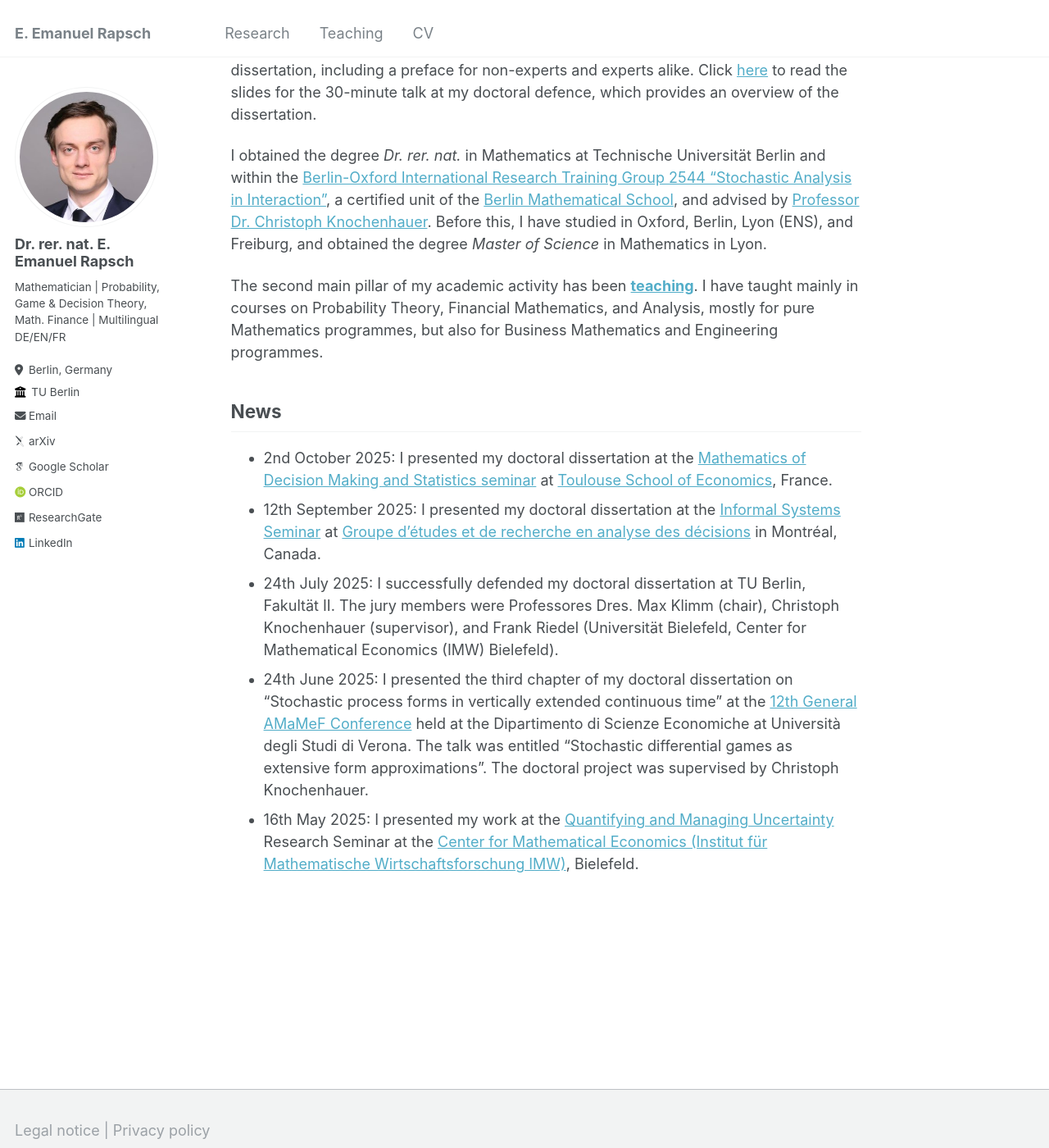
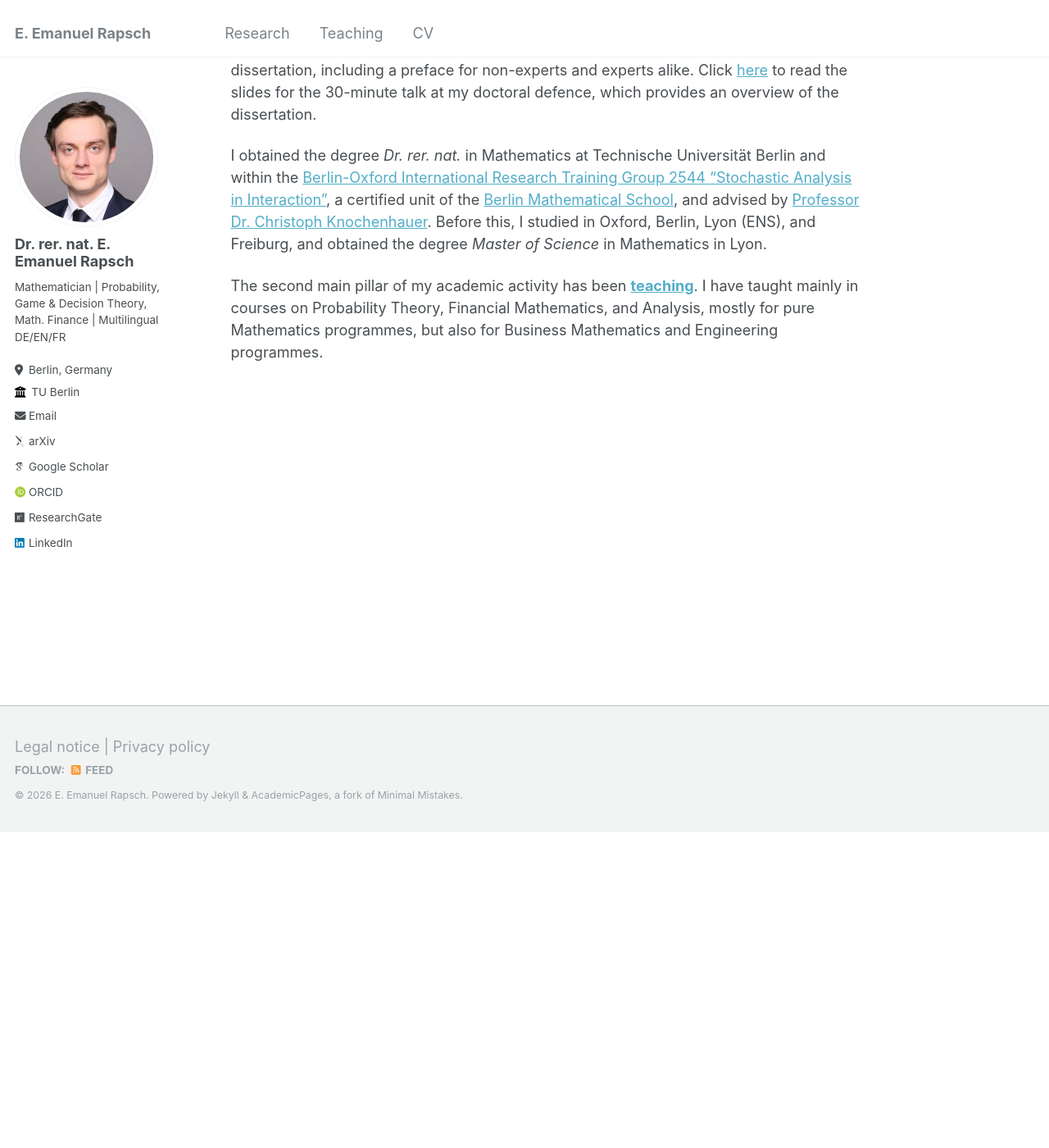
Before and after one commit to erapsch/erapsch.github.io, a Jekyll site: the page built from _pages/about.md, in a window 1280 px wide and 1400 px high, scrolled down 384 px. Shown: the whole window at 82% size. Built offline with Jekyll 4.4.1, drawn with Linux system fonts in a browser that asks for light colours; some web fonts are replaced; some of the changed lines change nothing that is shown.

Commit message:
updated "News" in about

```diff
--- a/_pages/about.md
+++ b/_pages/about.md
@@ -17,15 +17,16 @@
 To get an idea of my academic <a href="/research">**research**</a>, click <a href="https://doi.org/10.14279/depositonce-24410">here</a> and take a look at my doctoral dissertation, including a preface for non-experts and experts alike. Click <a href="{{ site.baseurl }}/files\On_the_Foundations_of_Dynamic_Games_and_Probability__Decision_Making_in_Stochastic_Extensive_Form.pdf">here</a> to read the slides for the 30-minute talk at my doctoral defence, which provides an overview of the dissertation.
 <!--<embed src="{{ site.baseurl }}/files\On_the_Foundations_of_Dynamic_Games_and_Probability__Decision_Making_in_Stochastic_Extensive_Form.pdf" width="600" height="700" type='application/pdf'> -->
 
-I obtained the degree <em>Dr. rer. nat.</em> in Mathematics at Technische Universität Berlin and within the <a href="https://www3.math.tu-berlin.de/stoch/IRTG/">Berlin-Oxford International Research Training Group 2544 "Stochastic Analysis in Interaction"</a>, a certified unit of the <a href="https://www.math-berlin.de/">Berlin Mathematical School</a>, and advised by <a href="https://www.stochasticcontrol.org">Professor Dr. Christoph Knochenhauer</a>. Before this, I have studied in Oxford, Berlin, Lyon (ENS), and Freiburg, and obtained the degree <em>Master of Science</em> in Mathematics in Lyon.
+I obtained the degree <em>Dr. rer. nat.</em> in Mathematics at Technische Universität Berlin and within the <a href="https://www3.math.tu-berlin.de/stoch/IRTG/">Berlin-Oxford International Research Training Group 2544 "Stochastic Analysis in Interaction"</a>, a certified unit of the <a href="https://www.math-berlin.de/">Berlin Mathematical School</a>, and advised by <a href="https://www.stochasticcontrol.org">Professor Dr. Christoph Knochenhauer</a>. Before this, I studied in Oxford, Berlin, Lyon (ENS), and Freiburg, and obtained the degree <em>Master of Science</em> in Mathematics in Lyon.
 
 The second main pillar of my academic activity has been <a href="/teaching">**teaching**</a>. I have taught mainly in courses on Probability Theory, Financial Mathematics, and Analysis, mostly for pure Mathematics programmes, but also for Business Mathematics and Engineering programmes.
 
+<!--
 ## News
 
 * 2nd October 2025: I presented my doctoral dissertation at the <a href="https://www.tse-fr.eu/seminars/2025-foundations-dynamic-games-and-probability-decision-making-stochastic-extensive-form">Mathematics of Decision Making and Statistics seminar</a> at <a href="https://www.tse-fr.eu/fr">Toulouse School of Economics</a>, France.
 * 12th September 2025: I presented my doctoral dissertation at the <a href="https://www.gerad.ca/en/events/2352">Informal Systems Seminar</a> at <a href="https://www.gerad.ca/fr">Groupe d'études et de recherche en analyse des décisions</a> in Montréal, Canada.
 * 24th July 2025: I successfully defended my doctoral dissertation at TU Berlin, Fakultät II. The jury members were Professores Dres. Max Klimm (chair), Christoph Knochenhauer (supervisor), and Frank Riedel (Universität Bielefeld, Center for Mathematical Economics (IMW) Bielefeld).
 * 24th June 2025: I presented the third chapter of my doctoral dissertation on "Stochastic process forms in vertically extended continuous time" at the <a href="https://sites.google.com/view/amamef2025/home">12th General AMaMeF Conference</a> held at the Dipartimento di Scienze Economiche at Università degli Studi di Verona. The talk was entitled "Stochastic differential games as extensive form approximations". The doctoral project was supervised by Christoph Knochenhauer.
-<!-- 3rd June 2025: I submitted my doctoral dissertation at TU Berlin, Fakultät II, entitled "On the Foundations of Dynamic Games and Probability: Decision Making in Stochastic Extensive Form".-->
-* 16th May 2025: I presented my work at the <a href="https://www.uni-bielefeld.de/forschung/profil/fokusbereiche/quamu/index.xml">Quantifying and Managing Uncertainty</a> Research Seminar at the <a href="https://www.uni-bielefeld.de/zwe/imw/">Center for Mathematical Economics (Institut für Mathematische Wirtschaftsforschung IMW)</a>, Bielefeld.
+* 3rd June 2025: I submitted my doctoral dissertation at TU Berlin, Fakultät II, entitled "On the Foundations of Dynamic Games and Probability: Decision Making in Stochastic Extensive Form".
+* 16th May 2025: I presented my work at the <a href="https://www.uni-bielefeld.de/forschung/profil/fokusbereiche/quamu/index.xml">Quantifying and Managing Uncertainty</a> Research Seminar at the <a href="https://www.uni-bielefeld.de/zwe/imw/">Center for Mathematical Economics (Institut für Mathematische Wirtschaftsforschung IMW)</a>, Bielefeld.-->
```
